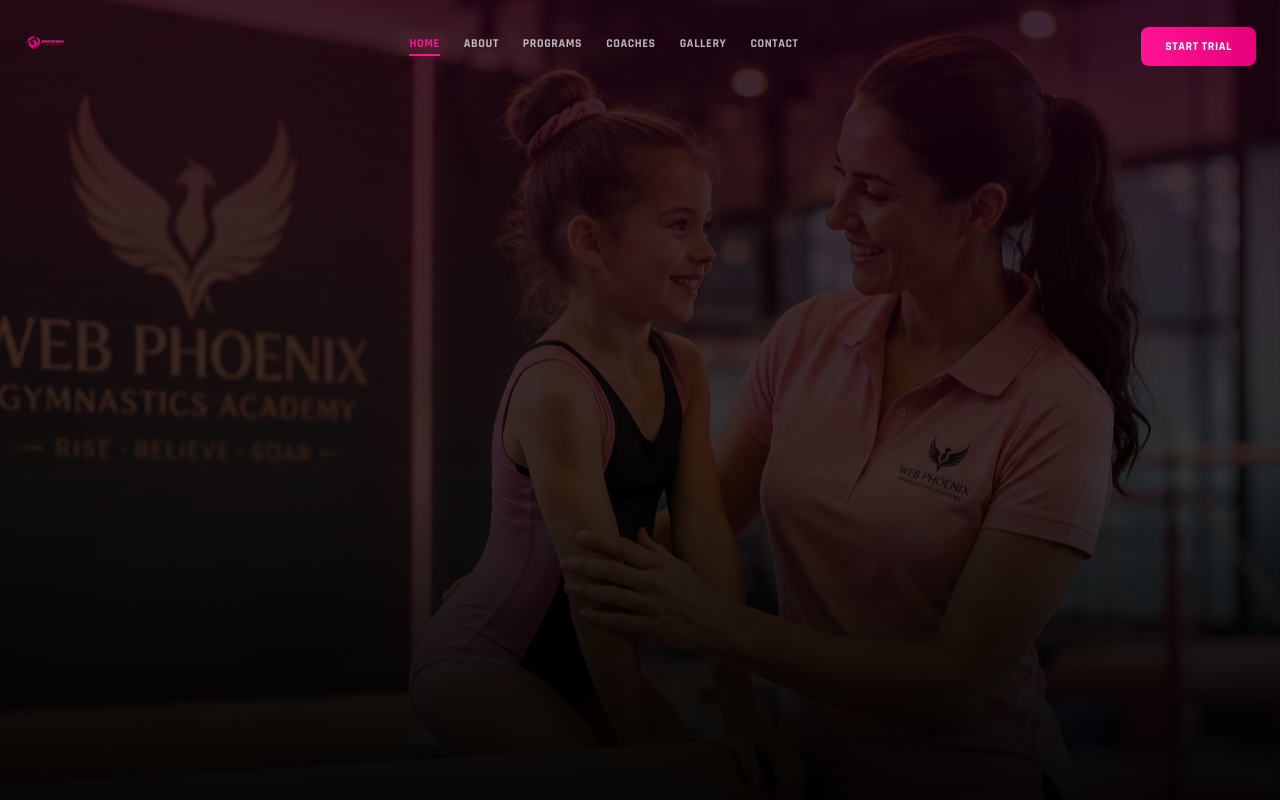
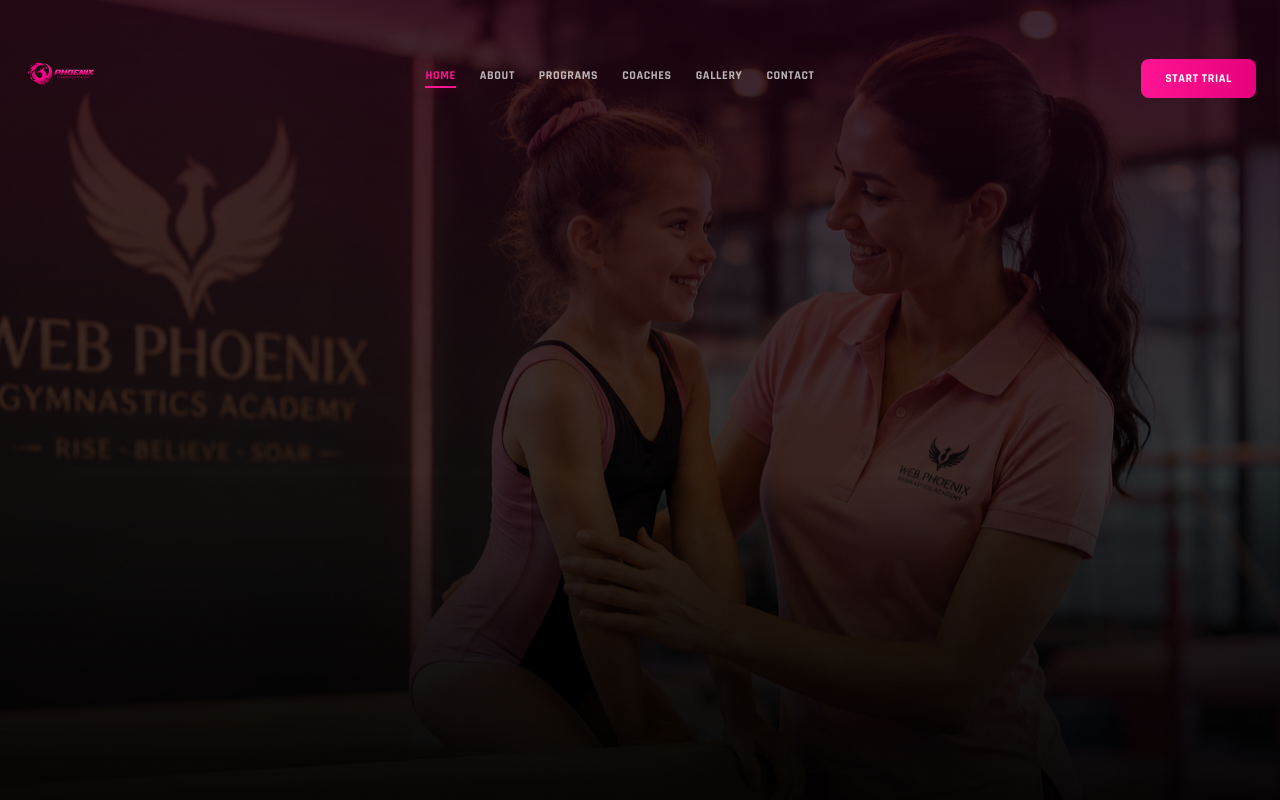
Before and after one commit to taufiqriizkyy-oss/phoenix-gym, a Next.js app: page / in a window 1280 px wide. Shown: the top 800 px of the page. Built offline with nearby package versions, Linux system fonts and the light colour scheme.

Commit message:
Improve navbar logo sizing

```diff
--- a/components/Navigation.js
+++ b/components/Navigation.js
@@ -35,8 +35,8 @@
       transition={{ duration: 0.6, ease: [0.22, 1, 0.36, 1] }}
       className={`fixed top-0 left-0 right-0 z-50 transition-all duration-300 ${
         isScrolled
-          ? 'bg-black/95 backdrop-blur-xl border-b border-phoenix-500/20 shadow-glow py-2'
-          : 'bg-transparent py-3'
+          ? 'bg-black/95 backdrop-blur-xl border-b border-phoenix-500/20 shadow-glow py-4'
+          : 'bg-transparent py-5'
       }`}
     >
       <div className="max-w-7xl mx-auto px-6 flex items-center justify-between">
@@ -45,8 +45,8 @@
   <img
     src="/images/logo.png"
     alt="Phoenix Gymnastics Academy"
-            className={`transition-all duration-300 group-hover:drop-shadow-glow ${
-              isScrolled ? 'h-14' : 'h-16'
+    className={`w-auto object-contain transition-all duration-300 group-hover:drop-shadow-glow ${
+      isScrolled ? 'h-20 md:h-24' : 'h-24 md:h-28'
     }`}
   />
 </Link>
```
Lines whose indentation alone changed are shown as unchanged.
